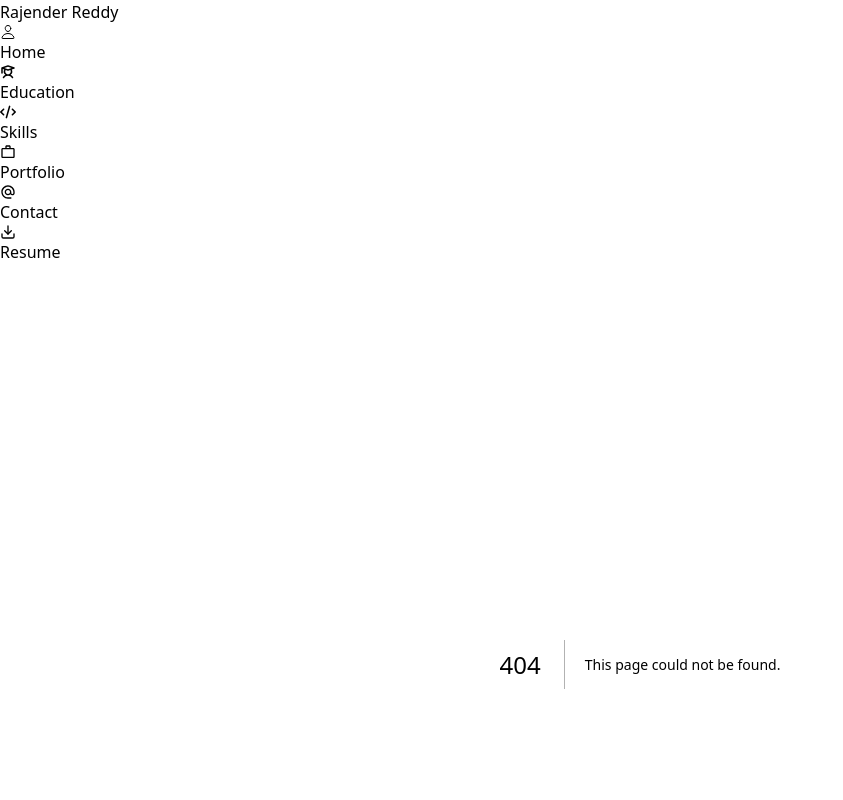
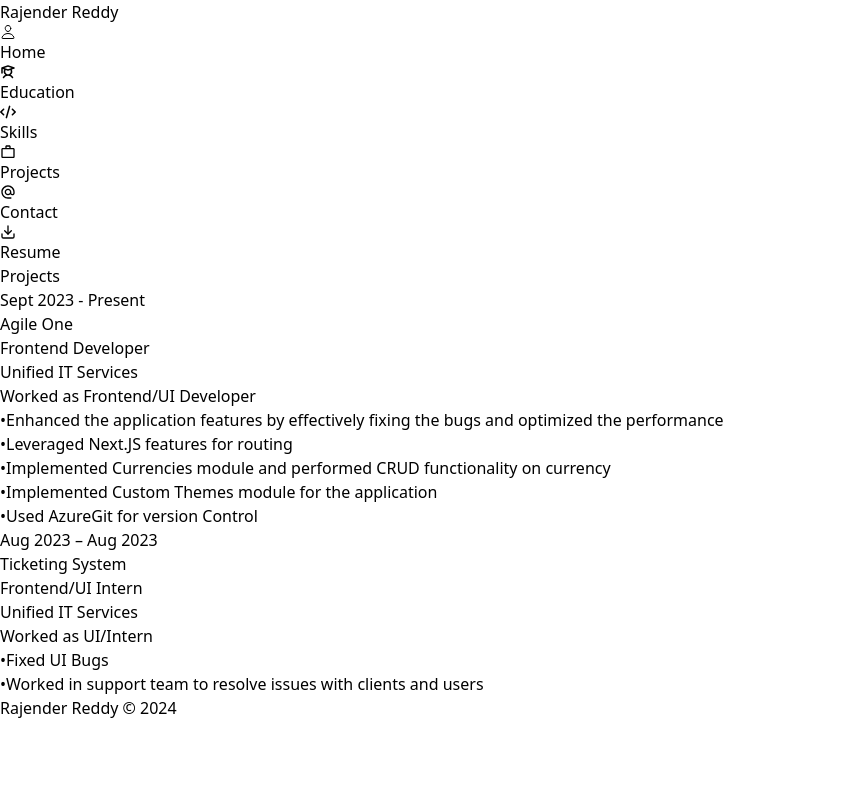
Before and after one commit to Pekka1721/Resume, a Next.js app: page /projects in a window 1280 px wide. Before the commit this address had no page. Shown: the top 800 px of the page, without its empty margins (0-843 px from the left). Built offline with nearby package versions, Linux system fonts and the light colour scheme.

Commit message:
education and projects completed

```diff
--- a/app/page.tsx
+++ b/app/page.tsx
@@ -4,7 +4,7 @@ import Image from "next/image"
 export default function Page() {
   return (
     <>
-      <div className="bg-cover  bg-center min-h-screen flex items-center" style={{ backgroundImage: 'url("assets/background.jpg")' }}>
+      <div className="bg-cover  bg-center min-h-screen flex items-center bg-gradient-to-tr from-indigo-400 from-10% via-sky-500 via-30% to-emerald-400 to-90% opacity-90">
         <div className="grid gap-y-6 place-items-center w-screen">
 
             <span className=" text-white text-6xl font-mono  hover:-translate-y-2">Hi</span>
--- /dev/null
+++ b/app/projects/page.tsx
@@ -0,0 +1,53 @@
+import React from "react";
+
+const Portfolio =()=>{
+    return(
+    <>
+        <div className="bg-cover bg-center min-h-screen  items-center grid grid-row-2 bg-gradient-to-tr from-indigo-400 from-10% via-sky-500 via-30% to-emerald-400 to-90%">
+            <div>
+            <div className="flex w-full items-center "> <span className="mx-auto py-5 font-mono text-4xl text-white">Projects</span></div>
+            </div>
+
+        <div className="mx-auto md:my-5 grid grid-cols-1 w-[80%] md:w-[60%]  gap-4">
+            <div className="bg-gray-100 w-[100%] grid grid-cols-2 py-4 font-mono shadow-2xl rounded mix-blend-lighten">
+                <div className="space-y-4 p-[10%] ">
+                        <span className="font-bold">Sept 2023 - Present</span>
+                        <p>Agile One</p>
+                        <p>Frontend Developer</p>
+                        <p>Unified IT Services</p>
+                </div>
+                <div className="py-[20%] px-4">
+                    <div className="flex">
+                    <p> <p>Worked as Frontend/UI Developer</p>
+    <p>•Enhanced the application features by effectively fixing the bugs and optimized the performance</p>
+<p>•Leveraged Next.JS features for routing</p>
+<p>•Implemented Currencies module and performed CRUD functionality on currency</p>
+<p>•Implemented Custom Themes module for the application</p>
+<p>•Used AzureGit for version Control</p></p>
+                    </div>
+                </div>
+            </div>
+            <div className="bg-gray-100 w-[100%] grid grid-cols-2 py-4 font-mono shadow-2xl rounded mix-blend-lighten">
+                <div className="space-y-4 p-[10%] ">
+                        <span className="font-bold">Aug 2023 – Aug 2023</span>
+                        <p>Ticketing System</p>
+                        <p>Frontend/UI Intern</p>
+                        <p>Unified IT Services</p>
+                </div>
+                <div className="py-[20%] px-4">
+                    <div className="flex">
+                        <p>
+                            <p>Worked as UI/Intern </p>
+                            <p>•Fixed UI Bugs</p>
+                            <p>•Worked in support team to resolve issues with clients and users</p>
+                        </p>
+                    </div>
+                    </div>
+            </div>
+
+        </div>
+        </div>
+        </>
+    )
+}
+export default Portfolio;
--- a/app/skills/page.tsx
+++ b/app/skills/page.tsx
@@ -8,11 +8,12 @@ import { FaReact } from "react-icons/fa6";
 import { TbBrandNextjs } from "react-icons/tb";
 import { LiaNode } from "react-icons/lia";
 import { FaJava } from "react-icons/fa6";
+import { FaGitAlt } from "react-icons/fa";
 
 const Skills =()=>{
     return(
 
-        <div className="bg-cover  bg-center min-h-screen items-center bg-gradient-to-l from-indigo-400 from-10% via-sky-500 via-30% to-emerald-400 to-90%">
+        <div className="bg-cover  bg-center min-h-screen items-center bg-gradient-to-tr from-indigo-400 from-10% via-sky-500 via-30% to-emerald-400 to-90%">
             <div className="flex w-full items-center "> <span className="mx-auto py-5 font-mono text-4xl text-white">Skills</span></div>
             <div className="mx-auto md:my-16 grid grid-cols-2 w-[80%] md:grid-cols-3 gap-4 md:w-[60%]">
                 <div className=" mx-auto p-3 mix-blend-multiply border-2 border-indigo-400 rounded-md bg-red-200 hover:cursor-pointer hover:mix-blend-normal hover:text-orange-500 hover:scale-110 hover:bg-white">
@@ -38,6 +39,9 @@ const Skills =()=>{
                     <div className="mx-auto p-3 mix-blend-multiply border-2 border-indigo-400 rounded-md  bg-red-200 hover:cursor-pointer hover:mix-blend-normal hover:text-red-600 hover:scale-110 hover:bg-white">
                 <FaJava className="  text-[7rem]"/>
                     </div>
+                    <div className="mx-auto p-3 mix-blend-multiply border-2 border-indigo-400 rounded-md  bg-red-200 hover:cursor-pointer hover:mix-blend-normal hover:text-orange-500 hover:scale-110 hover:bg-white">
+                <FaGitAlt className="  text-[7rem]"/>
+                    </div>
             </div>
         </div>
 
--- a/components/NavBar.tsx
+++ b/components/NavBar.tsx
@@ -42,10 +42,10 @@ const NavBar: FC<any> = () => {
           </Link>
           <Link
             className="flex items-center gap-2 font-mono hover:font-bold"
-            href={"/portfolio"}
+            href={"/projects"}
           >
             <MdOutlineWorkOutline />
-            <span className="hidden md:inline ">Portfolio</span>
+            <span className="hidden md:inline ">Projects</span>
           </Link>
           <Link
             className="flex items-center gap-2 font-mono hover:font-bold"
```
Also changed, not shown: app/education/page.tsx (+30 -9 lines), app/portfolio/page.tsx (deleted, +0 -12 lines).
